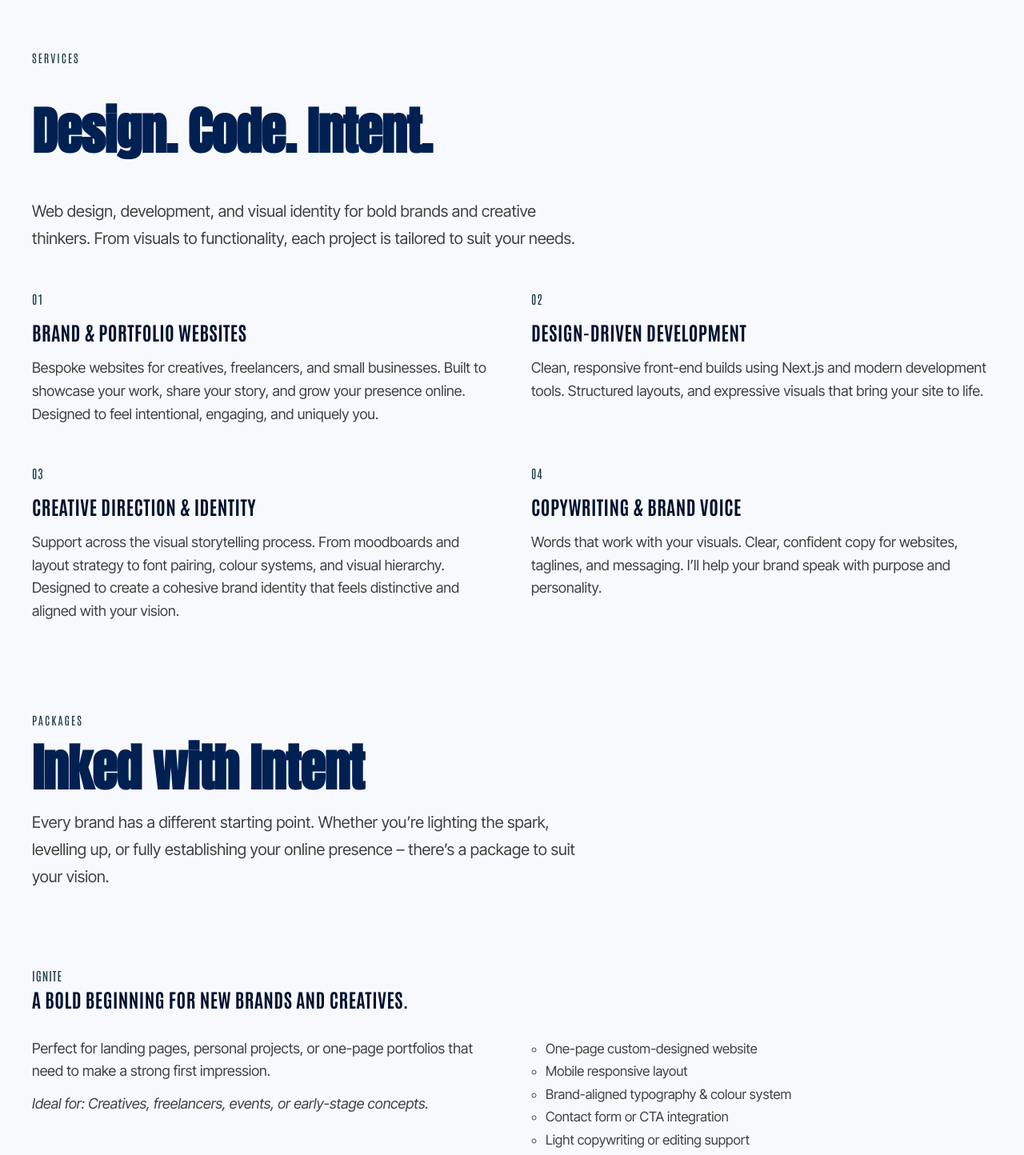
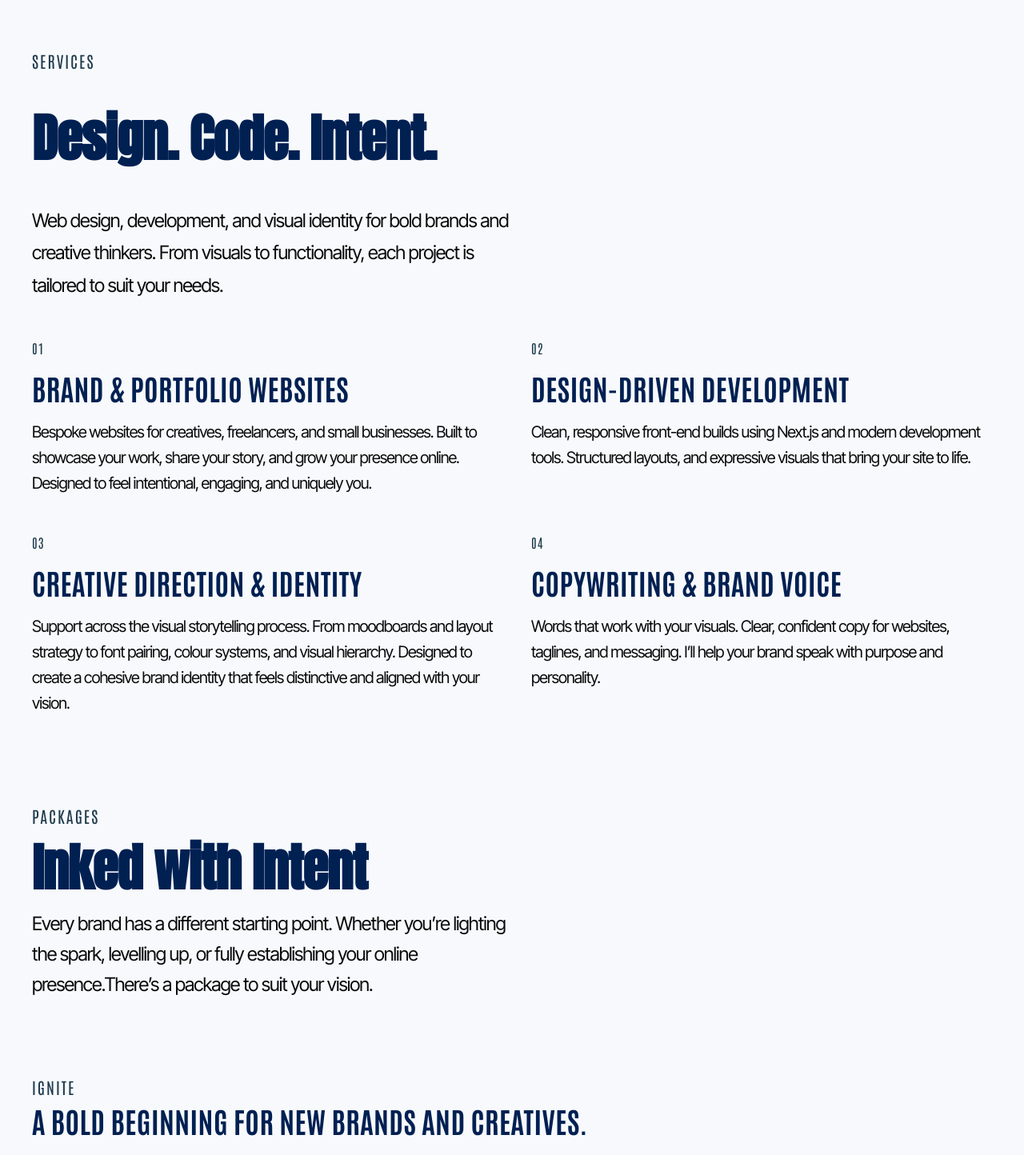
Before and after one commit to jaycee808/blue-ink-studio, a Next.js app: page /services in a window 1280 px wide. Shown: the part 320-1764 px from the top of the page at 80% size. Built offline with nearby package versions, Linux system fonts and the light colour scheme; a web font is replaced by a local one.

Commit message:
updated typography on services and contact page

```diff
--- a/src/app/globals.css
+++ b/src/app/globals.css
@@ -384,7 +384,7 @@ a {
   letter-spacing: 0.06em;
   font-weight: 700;
   font-size: clamp(0.75rem, calc(0.9vw + 1.05rem), 1.25rem);
-  color: var(--dark-blue);
+  color: var(--blue);
   /* border-bottom: 2px solid var(--mid-gray); */
 }
 
@@ -513,7 +513,6 @@ a {
 
 .services-intro {
   font-size: clamp(1.25rem, calc(0.60vw + 1rem), 1.5rem);
-  font-weight: 400;
   color: var(--black);
   margin-bottom: 2rem;
   line-height: 1.6;
@@ -800,6 +799,7 @@ a {
   font-size: clamp(2.5rem, calc(3.8vw + 1.00rem), 4.5rem);
   color: var(--blue);
   line-height: 1.7;
+  letter-spacing: 0.5px;
   border-bottom: 1px solid var(--mid-gray)
 }
 
@@ -808,7 +808,7 @@ a {
   font-size: clamp(0.75rem, calc(0.9vw + 1.05rem), 1.25rem);
   text-transform: uppercase;
   color: var(--blue-gray);
-  letter-spacing: 1px;
+  letter-spacing: 0.5px;
 }
 
 /* Project Content - Two Columns Display */
@@ -886,7 +886,7 @@ a {
   font-family: 'Antonio', sans-serif;
   font-size: clamp(0.75rem, calc(0.9vw + 1.05rem), 1.25rem);
   text-transform: uppercase;
-  color: var(--dark-blue);
+  color: var(--blue);
   letter-spacing: 1px;
 }
 
@@ -917,7 +917,7 @@ a {
   font-family: 'Antonio', sans-serif;
   font-size: clamp(0.75rem, calc(0.9vw + 1.05rem), 1.25rem);
   text-transform: uppercase;
-  color: var(--dark-blue);
+  color: var(--blue);
   letter-spacing: 1px;
 }
 
@@ -1014,7 +1014,7 @@ a {
 
 .services-full-label {
   font-family: 'Antonio', sans-serif;
-  font-size: 0.875rem;
+  font-size: clamp(0.75rem, calc(0.9vw + 1.05rem), 1.25rem);
   letter-spacing: 2px;
   text-transform: uppercase;
   color: var(--blue-gray);
@@ -1022,18 +1022,18 @@ a {
 
 .services-full-title {
   font-family: 'Anton', sans-serif;
-  font-size: clamp(2.5rem, 6vw, 4rem);
+  font-size: clamp(2.5rem, calc(3.8vw + 1.00rem), 4.5rem);
   line-height: 1.1;
   letter-spacing: -1px;
   color: var(--blue);
 }
 
 .services-full-intro {
-  font-size: 1.25rem;
-  font-weight: 400;
+  font-size: clamp(1.25rem, calc(0.60vw + 1rem), 1.5rem);
   line-height: 1.7;
-  max-width: 60ch;
-  color: var(--mid-gray);
+  letter-spacing: -1px;
+  max-width: 45ch;
+  color: var(--black);
 }
 
 .services-full-grid {
@@ -1056,7 +1056,7 @@ a {
 
 .services-full-number {
   font-family: 'Antonio', sans-serif;
-  font-size: 0.95rem;
+  font-size: clamp(0.75rem, calc(0.9vw + 1.05rem), 1rem);
   letter-spacing: 1px;
   text-transform: uppercase;
   color: var(--blue-gray);
@@ -1065,16 +1065,17 @@ a {
 .services-full-heading {
   font-family: 'Antonio', sans-serif;
   font-weight: 700;
-  font-size: 1.5rem;
+  font-size: clamp(1.5rem, calc(1.6vw + 1rem), 2.25rem);
   text-transform: uppercase;
   letter-spacing: 0.5px;
-  color: var(--dark-blue);
+  color: var(--blue);
 }
 
 .services-full-item p {
-  font-size: 1.125rem;
+  font-size: clamp(1.1rem, calc(0.60vw + 1rem), 1.25rem);
+  letter-spacing: -1px;
   line-height: 1.6;
-  color: var(--mid-gray);
+  color: var(--black);
 }
 
 .services-full-meta {
@@ -1127,9 +1128,9 @@ a {
   gap: 0.25rem;
 }
 
-.packages-full-number {
-  font-family: 'Antonio', sans-serif;
-  font-size: 0.95rem;
+.packages-full-label {
+  font-family: 'Antonio', sans-serif;
+  font-size: clamp(0.75rem, calc(0.9vw + 1.05rem), 1rem);
   text-transform: uppercase;
   letter-spacing: 1px;
   color: var(--blue-gray);
@@ -1138,11 +1139,11 @@ a {
 .packages-full-heading {
   font-family: 'Antonio', sans-serif;
   font-weight: 700;
-  font-size: 1.5rem;
+  font-size: clamp(1.5rem, calc(1.6vw + 1rem), 2.25rem);
   text-transform: uppercase;
   letter-spacing: 0.5px;
-  color: var(--dark-blue);
-  line-height: 1.3;
+  color: var(--blue);
+  line-height: 1.4;
 }
 
 /* Split Layout */
@@ -1166,23 +1167,27 @@ a {
 }
 
 .packages-full-text p {
-  font-size: 1.125rem;
+  font-size: clamp(1.25rem, calc(0.60vw + 1rem), 1.5rem);
+  letter-spacing: -1px;
   line-height: 1.6;
-  color: var(--mid-gray);
+  color: var(--black);
+  max-width: 45ch;
 }
 
 .packages-full-meta {
   font-style: italic;
-  font-size: 1rem;
+  font-size: clamp(0.75rem, calc(0.9vw + 1.05rem), 1rem);
+  letter-spacing: -1px;
   margin-top: 0.75rem;
 }
 
 .packages-full-list {
   list-style-type: circle;
   padding-left: 1.25rem;
-  font-size: 1.05rem;
-  line-height: 1.7;
-  color: var(--mid-gray);
+  font-size: clamp(1.1rem, calc(0.60vw + 1rem), 1.25rem);
+  letter-spacing: -1px;
+  line-height: 1.6;
+  color: var(--black);
 }
 
 .packages-full-section {
@@ -1194,7 +1199,7 @@ a {
 
 .packages-full-label {
   font-family: 'Antonio', sans-serif;
-  font-size: 0.875rem;
+  font-size: clamp(0.75rem, calc(0.9vw + 1.05rem), 1.25rem);
   text-transform: uppercase;
   letter-spacing: 2px;
   color: var(--blue-gray);
@@ -1202,18 +1207,19 @@ a {
 
 .packages-full-title {
   font-family: 'Anton', sans-serif;
-  font-size: clamp(2.5rem, 6vw, 4rem);
+  font-size: clamp(2.5rem, calc(3.8vw + 1.00rem), 4.5rem);
   line-height: 1.1;
   letter-spacing: -1px;
   color: var(--blue);
 }
 
 .packages-full-intro {
-  font-size: 1.25rem;
+  font-size: clamp(1.25rem, calc(0.60vw + 1rem), 1.5rem);
   font-weight: 400;
-  line-height: 1.7;
-  color: var(--mid-gray);
-  max-width: 60ch;
+  line-height: 1.6;
+  letter-spacing: -1px;
+  color: var(--black);
+  max-width: 44ch;
 }
 
 @media (max-width: 768px) {
--- a/src/app/services/page.jsx
+++ b/src/app/services/page.jsx
@@ -53,15 +53,14 @@ export default function Services() {
             <span className="packages-full-label">Packages</span>
             <h2 className="packages-full-title">Inked with Intent</h2>
             <p className="packages-full-intro">
-                Every brand has a different starting point. Whether you’re lighting the spark, levelling up, or
-                fully establishing your online presence – there’s a package to suit your vision.
+                Every brand has a different starting point. Whether you’re lighting the spark, levelling up, or fully establishing your online presence.There’s a package to suit your vision.
             </p>
             </div>
 
             <div className="packages-full-stack">
             <div className="packages-full-item">
                 <div className="packages-full-header">
-                    <span className="packages-full-number">Ignite</span>
+                    <span className="packages-full-label">Ignite</span>
                     <h2 className="packages-full-heading">A bold beginning for new brands and creatives.</h2>
                 </div>
                 <div className="packages-full-split">
@@ -87,7 +86,7 @@ export default function Services() {
 
             <div className="packages-full-item">
                 <div className="packages-full-header">
-                    <span className="packages-full-number">Elevate</span>
+                    <span className="packages-full-label">Elevate</span>
                     <h2 className="packages-full-heading">Level up your online presence with intention.</h2>
                 </div>
                 <div className="packages-full-split">
@@ -112,7 +111,7 @@ export default function Services() {
 
             <div className="packages-full-item">
                 <div className="packages-full-header">
-                    <span className="packages-full-number">Establish</span>
+                    <span className="packages-full-label">Establish</span>
                     <h2 className="packages-full-heading">A fully-formed brand presence – clear, confident, and built to last.</h2>
                 </div>
                 <div className="packages-full-split">
@@ -141,7 +140,7 @@ export default function Services() {
 
             <div className="packages-full-cta">
             <p className="packages-full-intro">
-                Not every project fits inside a box. If you’re looking for something a little different – just get in touch for a tailored proposal.
+                Not every project fits inside a box. If you’re looking for something a little different - just get in touch for a tailored proposal.
             </p>
             </div>
         </div>
```
